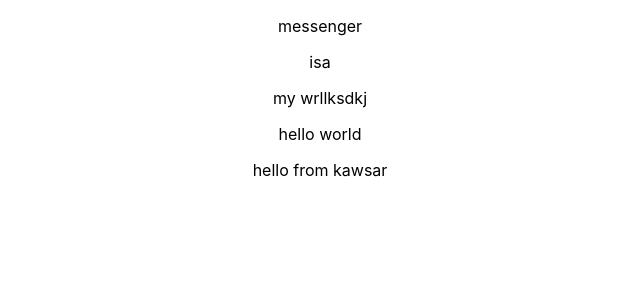
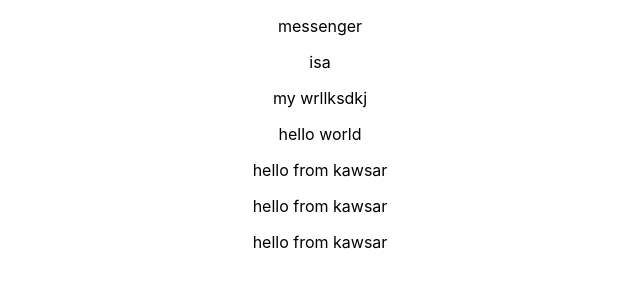
Before and after one commit to ABU-ISA-BISWAS/Messenger, a React (Create React App) app: page / in a window 1280 px wide. Shown: the top 300 px of the page, without its empty margins (320-960 px from the left). Built offline with nearby package versions, Linux system fonts and the light colour scheme.

Commit message:
initial commit from kawsar

```diff
--- a/src/App.js
+++ b/src/App.js
@@ -9,6 +9,8 @@ function App() {
      <p>my wrllksdkj</p>
      <p>hello world</p>
      <p>hello from kawsar</p>
+     <p>hello from kawsar</p>
+     <p>hello from kawsar</p>
 
     </div>
   );
```
